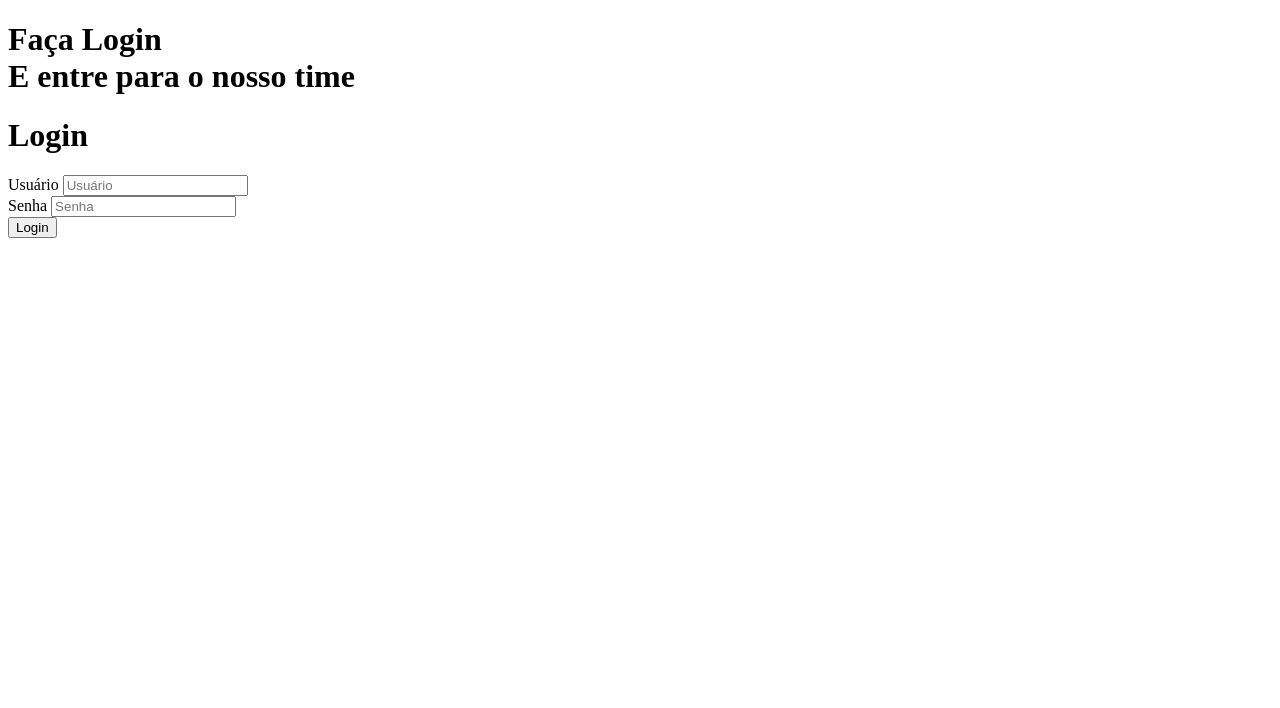
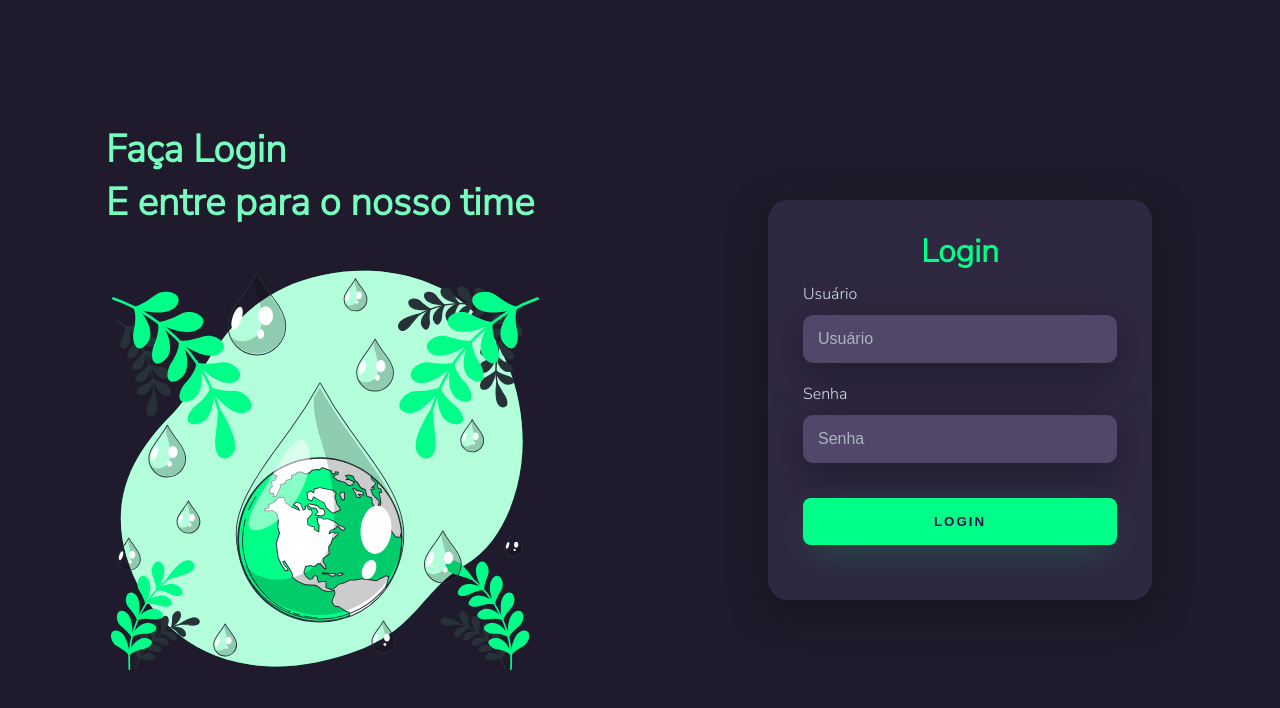
Before and after one commit to WillyKevin/Login-Dark-Theme, a plain HTML site: page index.html in a window 1280 px wide. Drawn offline with Linux system fonts and the light colour scheme.

Commit message:
Pagina Estilizada

```diff
--- a/index.html
+++ b/index.html
@@ -11,6 +11,7 @@
     <div class="main-login">
         <div class="left-login">
             <h1>Faça Login<br>E entre para o nosso time</h1>
+            <img src="world.svg" class="login-image" alt="Terra Animação"/>
         </div>
         <div class="right-login">
             <div class="card-login">
--- a/style.css
+++ b/style.css
@@ -0,0 +1,139 @@
+@import url('https://fonts.googleapis.com/css2?family=Noto+Sans:ital@0;1&family=Nunito+Sans:ital,wght@0,300;1,200&family=Nunito:ital,wght@0,200;0,300;0,400;0,500;1,400&family=Roboto:ital,wght@0,100;0,300;0,400;0,500;0,700;1,100;1,300;1,400&display=swap');
+
+body {
+    margin: 0;
+    font-family: 'Nunito Sans', sans-serif;
+}
+
+body * {
+    box-sizing: border-box;
+}
+
+.main-login {
+    width: 100vw;
+    height: 100vh;
+    background: #201b2c;
+    display: flex;
+    justify-content: center;
+    align-items: center;
+}
+
+.left-login {
+    width: 50vw;
+    height: 100vh;
+    display: flex;
+    justify-content: center;
+    align-items: center;
+    flex-direction: column;
+}
+
+.left-login > h1 {
+    font-size: 3vw;
+    color: #77ffc0;
+}
+
+.login-image {
+    width: 35vw;
+}
+
+.right-login {
+    width: 50vw;
+    height: 100vh;
+    display: flex;
+    justify-content: center;
+    align-items: center;
+}
+
+.card-login {
+    width: 60%;
+    display: flex;
+    justify-content: center;
+    align-items: center;
+    flex-direction: column;
+    padding: 30px 35px;
+    background: #2f2841;
+    border-radius: 20px;
+    box-shadow: 0px 10px 40px #00000056;
+}
+
+.card-login > h1 {
+    color: #00ff88;
+    font-weight: 800;
+    margin: 0;
+}
+
+.textfield {
+    width: 100%;
+    display: flex;
+    flex-direction: column;
+    align-items: flex-start;
+    justify-content: center;
+    margin: 10px 0px
+}
+
+.textfield > input {
+    width: 100%;
+    border: none;
+    border-radius: 10px;
+    padding: 15px;
+    background: #514869;
+    color: #f0ffffde;
+    font-size: 12pt;
+    box-shadow: 0px 10px 40px #00000056;
+    outline: none;
+    box-sizing: border-box;
+}
+
+.textfield > label {
+    color: #f0ffffde;
+    margin-bottom: 10px;
+}
+
+.textfield > input::placeholder {
+    color:#f0ffff94;
+}
+
+.btn-login {
+    width: 100%;
+    padding: 16px 50px;
+    margin: 25px;
+    border: none;
+    border-radius: 8px;
+    outline: none;
+    text-transform: uppercase;
+    font-weight: 800;
+    letter-spacing: 2px;
+    color: #2b134b;
+    background: #00ff88;
+    cursor: pointer;
+    box-shadow: 0px 10px 40px -12px #00ff8052;
+}
+
+@media only screen and (max-width: 950px){
+    .card-login {
+        width: 85%;
+    }
+}
+
+@media only screen and (max-width: 600px) {
+    .main-login{
+        flex-direction: column;
+    }
+    .left-login > h1 {
+        display: none;
+    }
+    .left-login {
+        width: 100%;
+        height: auto;
+    }
+    .right-login {
+        width: 100%;
+        height: auto;
+    }
+    .login-image {
+        width: 50vw;
+    }
+    .card-login {
+        width: 90%;
+    }
+}
```
Also changed, not shown: world.svg (added).
